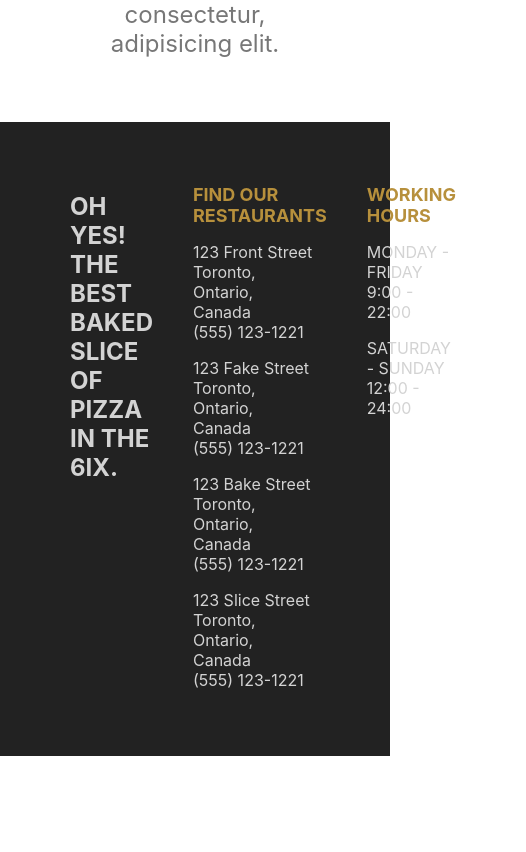
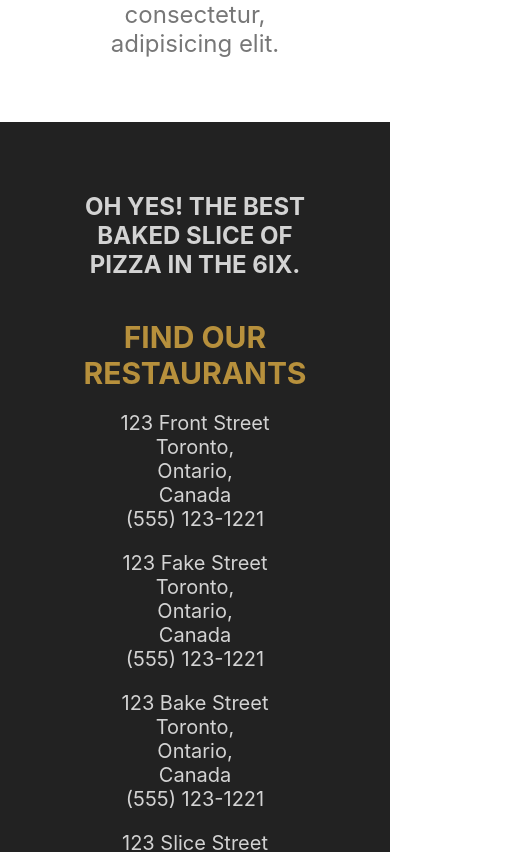
Before and after one commit to ciandevelops/pizza-restaurant, a Next.js app: page / in a window 390 px wide. Shown: the part 5700-6552 px from the top of the page, 526 px wide, since content can reach past the window. Before the commit the page ends 6456 px from the top, so only its background shows below. Built offline with nearby package versions, Linux system fonts and the light colour scheme.

Commit message:
homepage is mobile responsive

```diff
--- a/styles/Footer.module.css
+++ b/styles/Footer.module.css
@@ -33,3 +33,26 @@
 .motto {
   color: rgba(211, 211, 211);
 }
+
+@media screen and (max-width: 480px) {
+  .container {
+    height: auto;
+    text-align: center;
+  }
+
+  .item:first-child {
+    display: none;
+  }
+
+  .item {
+    flex-direction: column;
+  }
+
+  .title {
+    font-size: 30px;
+  }
+
+  .text {
+    font-size: 20px;
+  }
+}
```
